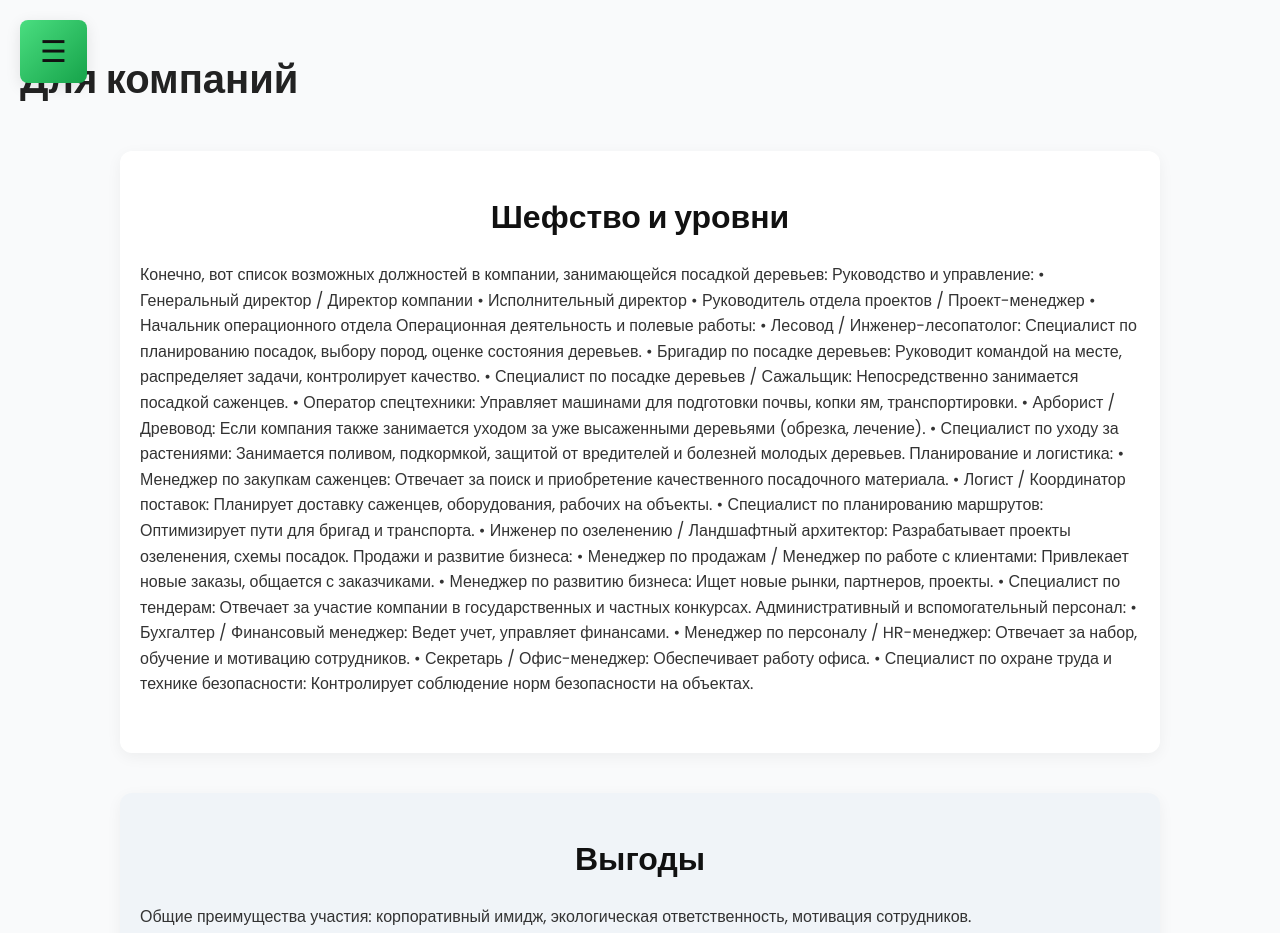
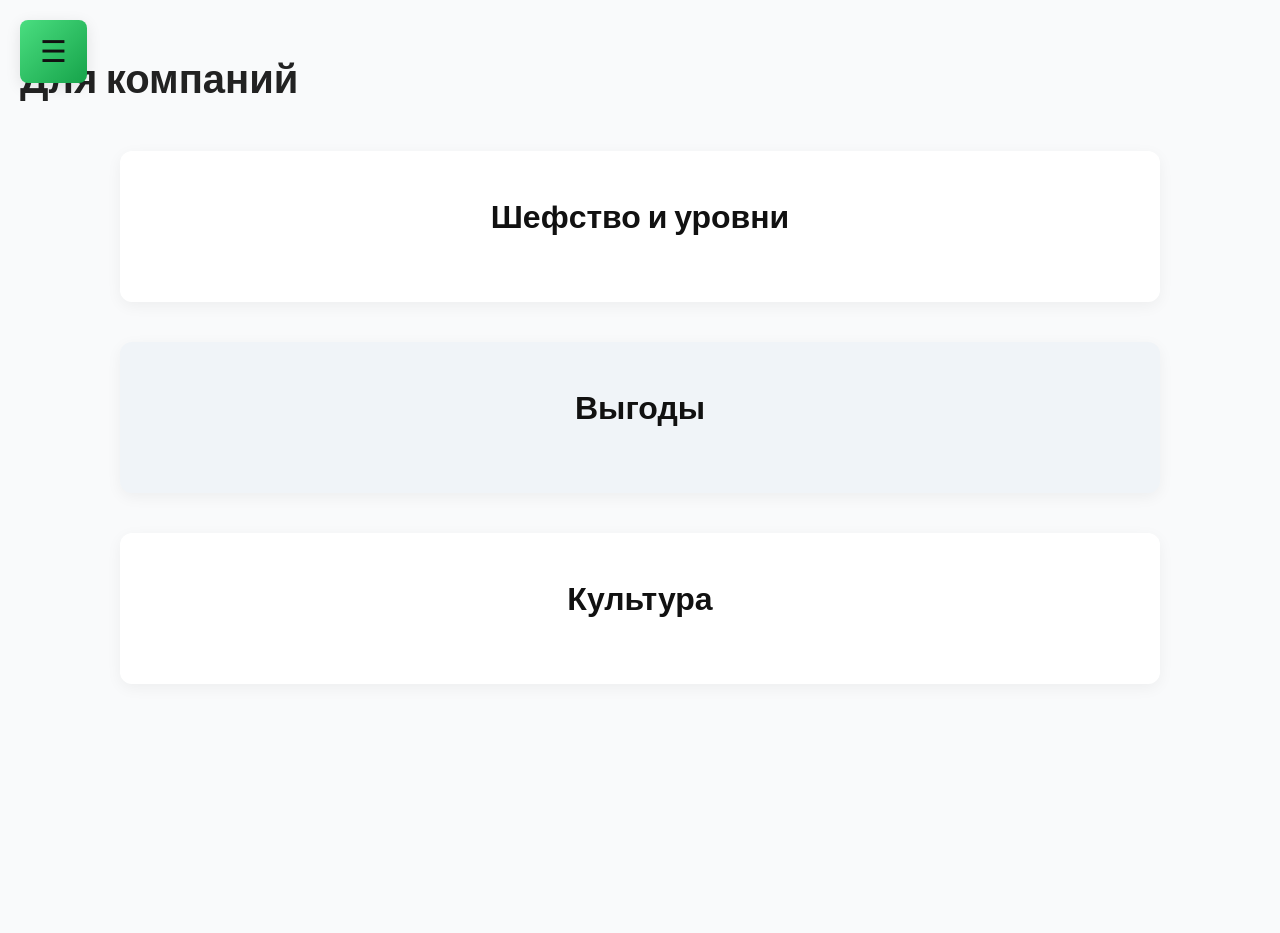
Before and after one commit to Ytkin341/-, a plain HTML site: page for-companies.html in a window 1280 px wide. Shown: the top 933 px of the page. After the commit the page ends 800 px from the top, so only its background shows below. Drawn offline with Linux system fonts and the light colour scheme.

Commit message:
Update for-companies.html

```diff
--- a/for-companies.html
+++ b/for-companies.html
@@ -20,47 +20,12 @@
   <h1>Для компаний</h1>
   <section>
     <h2>Шефство и уровни</h2>
-    <p>Конечно, вот список возможных должностей в компании, занимающейся посадкой деревьев:
-
-Руководство и управление:
-• Генеральный директор / Директор компании
-• Исполнительный директор
-• Руководитель отдела проектов / Проект-менеджер
-• Начальник операционного отдела
-
-Операционная деятельность и полевые работы:
-• Лесовод / Инженер-лесопатолог: Специалист по планированию посадок, выбору пород, оценке состояния деревьев.
-• Бригадир по посадке деревьев: Руководит командой на месте, распределяет задачи, контролирует качество.
-• Специалист по посадке деревьев / Сажальщик: Непосредственно занимается посадкой саженцев.
-• Оператор спецтехники: Управляет машинами для подготовки почвы, копки ям, транспортировки.
-• Арборист / Древовод: Если компания также занимается уходом за уже высаженными деревьями (обрезка, лечение).
-• Специалист по уходу за растениями: Занимается поливом, подкормкой, защитой от вредителей и болезней молодых деревьев.
-
-Планирование и логистика:
-• Менеджер по закупкам саженцев: Отвечает за поиск и приобретение качественного посадочного материала.
-• Логист / Координатор поставок: Планирует доставку саженцев, оборудования, рабочих на объекты.
-• Специалист по планированию маршрутов: Оптимизирует пути для бригад и транспорта.
-• Инженер по озеленению / Ландшафтный архитектор: Разрабатывает проекты озеленения, схемы посадок.
-
-Продажи и развитие бизнеса:
-• Менеджер по продажам / Менеджер по работе с клиентами: Привлекает новые заказы, общается с заказчиками.
-• Менеджер по развитию бизнеса: Ищет новые рынки, партнеров, проекты.
-• Специалист по тендерам: Отвечает за участие компании в государственных и частных конкурсах.
-
-Административный и вспомогательный персонал:
-• Бухгалтер / Финансовый менеджер: Ведет учет, управляет финансами.
-• Менеджер по персоналу / HR-менеджер: Отвечает за набор, обучение и мотивацию сотрудников.
-• Секретарь / Офис-менеджер: Обеспечивает работу офиса.
-• Специалист по охране труда и технике безопасности: Контролирует соблюдение норм безопасности на объектах.
-</p>
   </section>
   <section>
     <h2>Выгоды</h2>
-    <p>Общие преимущества участия: корпоративный имидж, экологическая ответственность, мотивация сотрудников.</p>
   </section>
   <section>
     <h2>Культура</h2>
-    <p>Создаем культуру экологической ответственности внутри компаний.</p>
   </section>
 </div>
 
```
